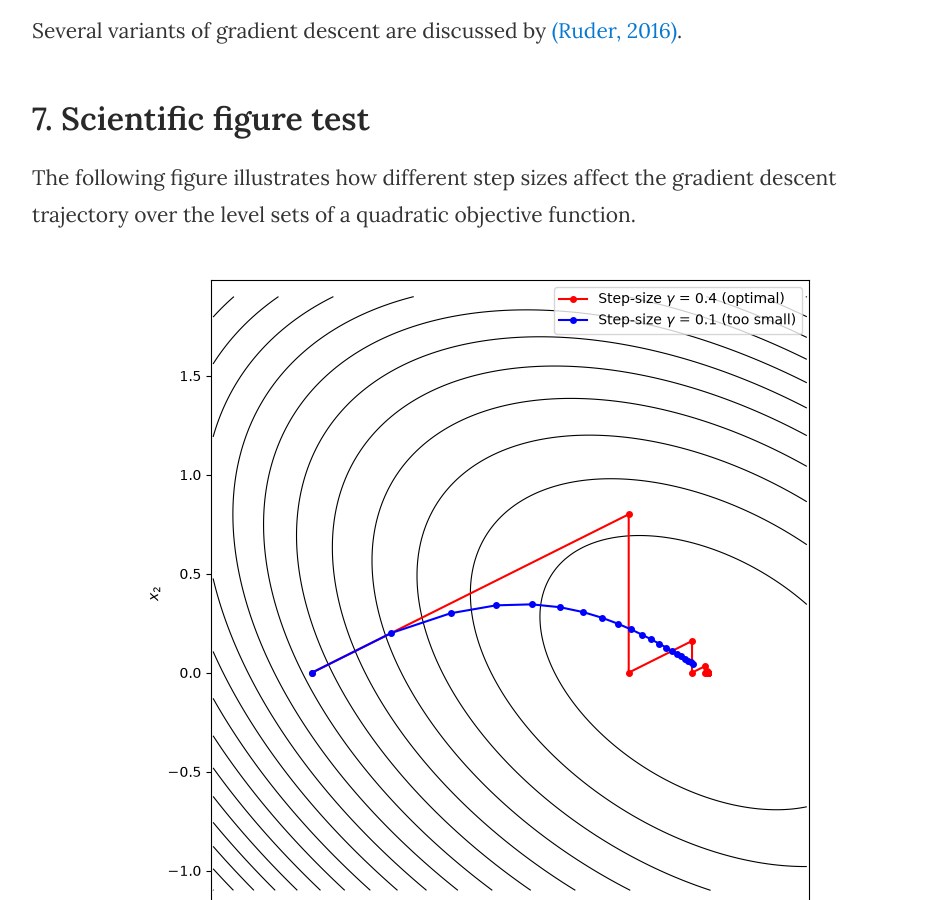
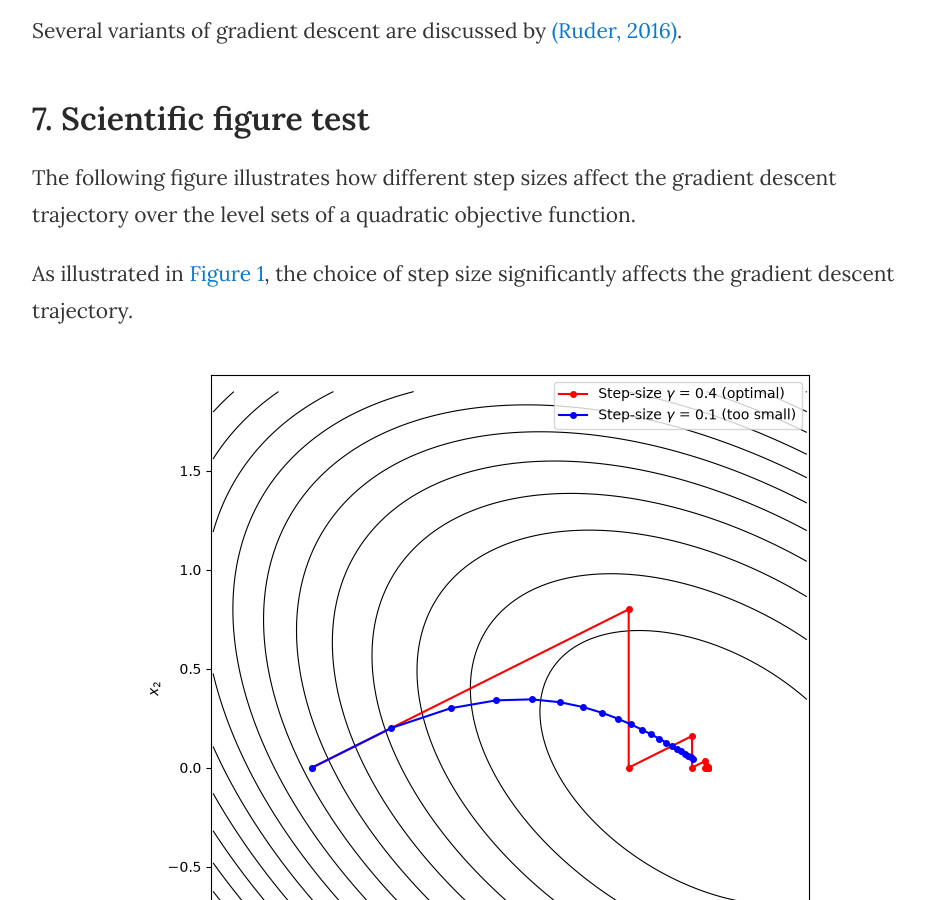
Before and after one commit to chimeralab314/chimeralab314.github.io, a Jekyll site: the page built from _posts/2026-10-30-mathjax-test.md, in a window 1280 px wide and 900 px high, scrolled down 1892 px. Shown: the whole window, without its empty margins (138-1064 px from the left). Built offline with Jekyll 4.4.1, drawn with Linux system fonts in a browser that asks for light colours; a script that is not in the unit is left out.

Commit message:
Enhance scientific figure section with step size explanation
Added explanation about the impact of step size on gradient descent trajectory.

```diff
--- a/_posts/2026-10-30-mathjax-test.md
+++ b/_posts/2026-10-30-mathjax-test.md
@@ -70,6 +70,8 @@ Several variants of gradient descent are discussed by {% include citation.html k
 
 The following figure illustrates how different step sizes affect the gradient descent trajectory over the level sets of a quadratic objective function.
 
+As illustrated in [Figure 1](#figure-gd-contour), the choice of step size significantly affects the gradient descent trajectory.
+
 {% include figure.html
    id="gd-contour"
    src="/assets/images/articles/contour-plot.png"
```
